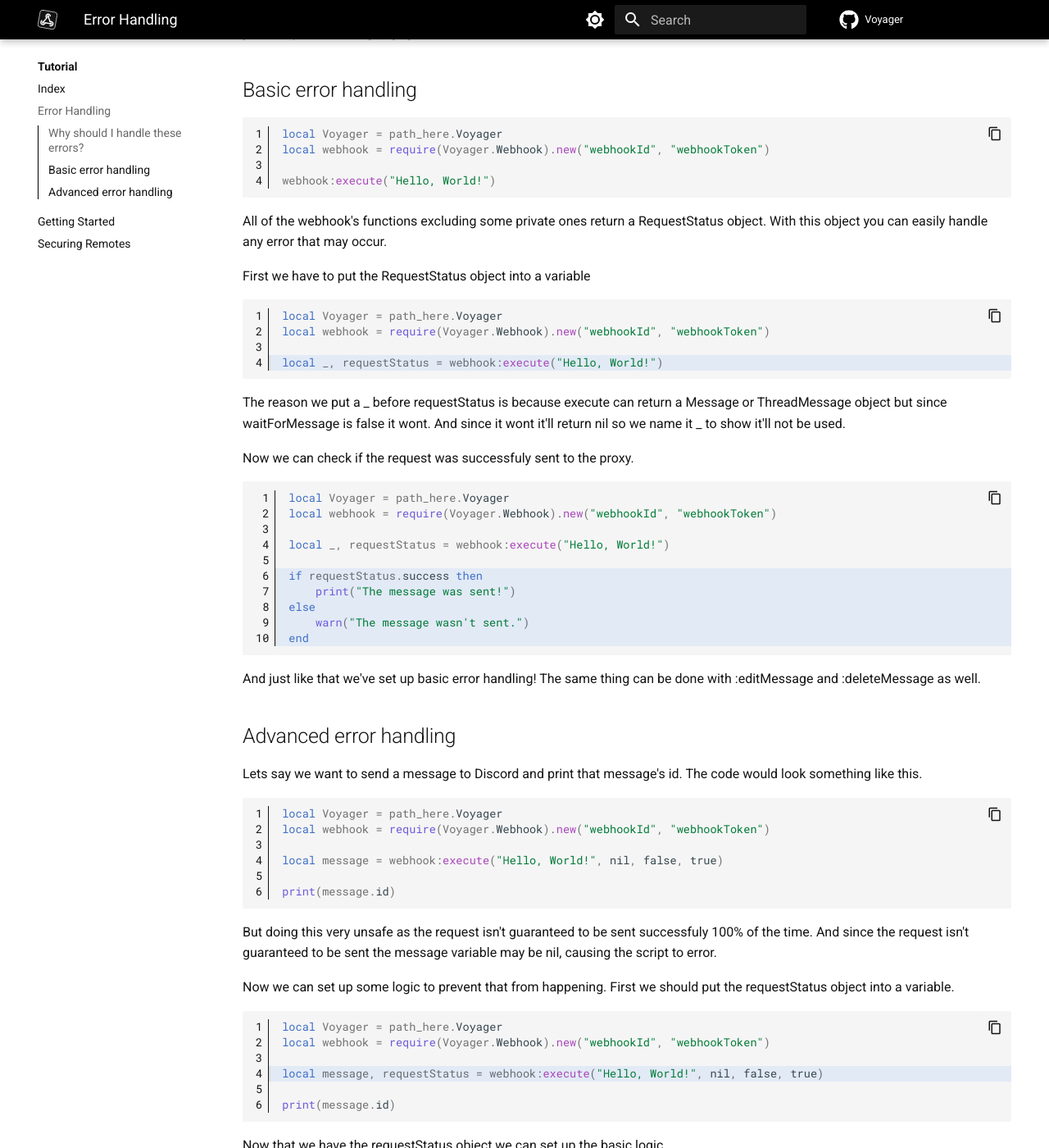
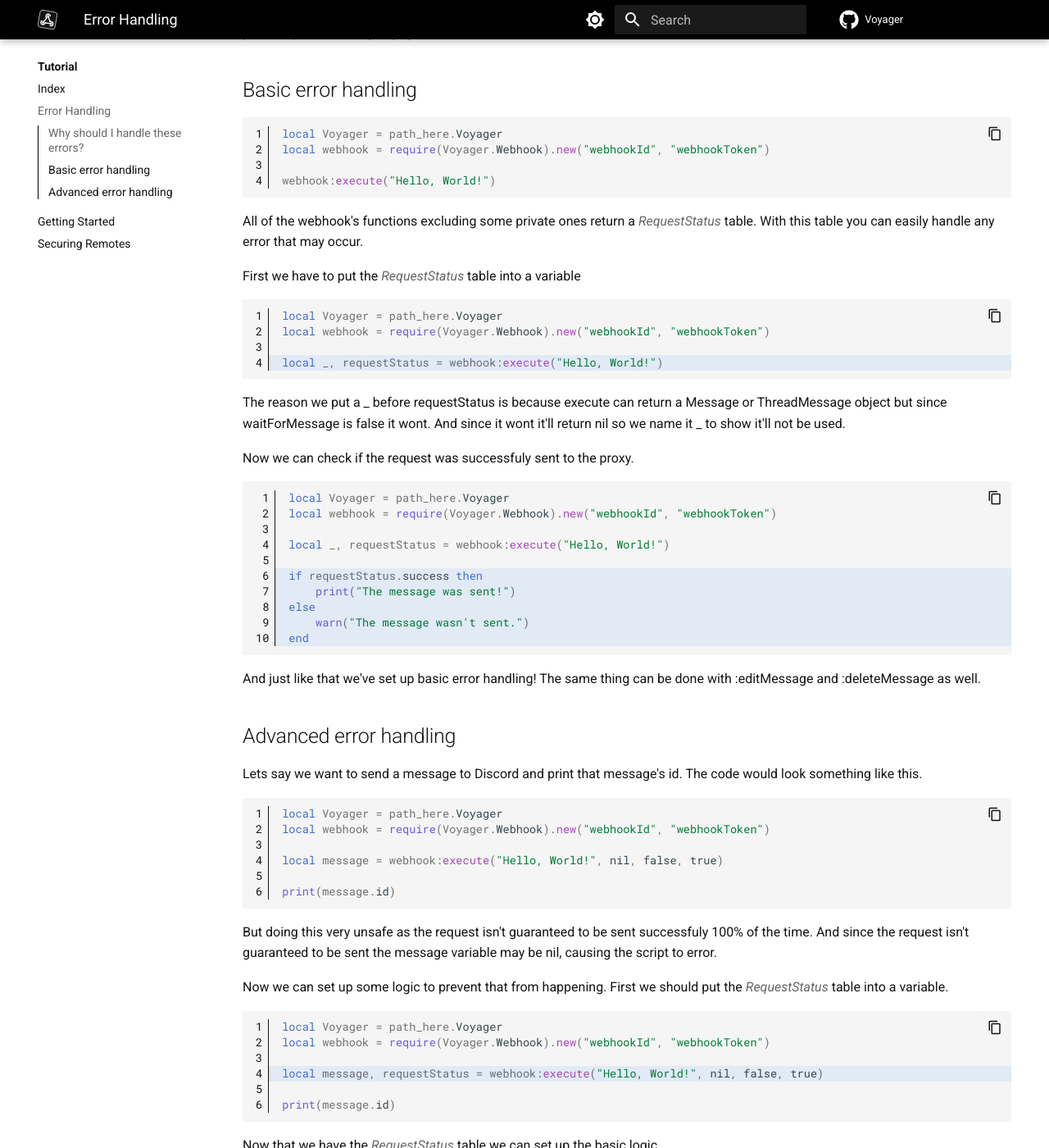
Before and after one commit to Jodenee/Voyager, an MkDocs documentation site: the page built from docs/Tutorial/error-handling.md, in a window 1280 px wide and 1400 px high, scrolled down 303 px. Shown: the whole window at 82% size. Built offline with MkDocs 1.6.1 and Material for MkDocs 9.7.7, drawn with Linux system fonts in a browser that asks for light colours; comment, search, counter and statistics services are not loaded; the version menu is left out; some of the changed text lies outside the part shown.

Commit message:
Update docs
Renamed docs/API Reference to API-Reference. Updated links in getting-started.md and added some links in error-handling

````diff
--- a/docs/Tutorial/error-handling.md
+++ b/docs/Tutorial/error-handling.md
@@ -13,9 +13,9 @@
 webhook:execute("Hello, World!")
 ```
 
-All of the webhook's functions excluding some private ones return a RequestStatus object. With this object you can easily handle any error that may occur.
+All of the webhook's functions excluding some private ones return a [*RequestStatus*](../API-Reference/Webhook.md) table. With this table you can easily handle any error that may occur.
 
-First we have to put the RequestStatus object into a variable
+First we have to put the [*RequestStatus*](../API-Reference/Webhook.md) table into a variable
 
 ```lua linenums="1" hl_lines="4"
 local Voyager = path_here.Voyager
@@ -58,7 +58,7 @@
 
 But doing this very unsafe as the request isn't guaranteed to be sent successfuly 100% of the time. And since the request isn't guaranteed to be sent the message variable may be nil, causing the script to error.
 
-Now we can set up some logic to prevent that from happening. First we should put the requestStatus object into a variable.
+Now we can set up some logic to prevent that from happening. First we should put the [*RequestStatus*](../API-Reference/Webhook.md) table into a variable.
 
 ```lua linenums="1" hl_lines="4"
 local Voyager = path_here.Voyager
@@ -69,7 +69,7 @@
 print(message.id)
 ```
 
-Now that we have the requestStatus object we can set up the basic logic
+Now that we have the [*RequestStatus*](../API-Reference/Webhook.md) table we can set up the basic logic
 
 ```lua linenums="1" hl_lines="6-10"
 local Voyager = path_here.Voyager
````
Also changed, not shown: docs/Tutorial/getting-started.md (+3 -3 lines), docs/API-Reference/Author.md (renamed from docs/API Reference/Author.md), docs/API-Reference/EditedMessage.md (renamed from docs/API Reference/EditedMessage.md), docs/API-Reference/EditedThreadMessage.md (renamed from docs/API Reference/EditedThreadMessage.md), docs/API-Reference/Embed.md (renamed from docs/API Reference/Embed.md), docs/API-Reference/Emoji.md (renamed from docs/API Reference/Emoji.md), docs/API-Reference/Enum.md (renamed from docs/API Reference/Enum.md), docs/API-Reference/Message.md (renamed from docs/API Reference/Message.md), docs/API-Reference/MessageFlags.md (renamed from docs/API Reference/MessageFlags.md), docs/API-Reference/OptionalExecuteInfo.md (renamed from docs/API Reference/OptionalExecuteInfo.md), docs/API-Reference/PublicUserFlags.md (renamed from docs/API Reference/PublicUserFlags.md), docs/API-Reference/Reaction.md (renamed from docs/API Reference/Reaction.md), docs/API-Reference/ThreadMessage.md (renamed from docs/API Reference/ThreadMessage.md), docs/API-Reference/User.md (renamed from docs/API Reference/User.md), 2 more files.
